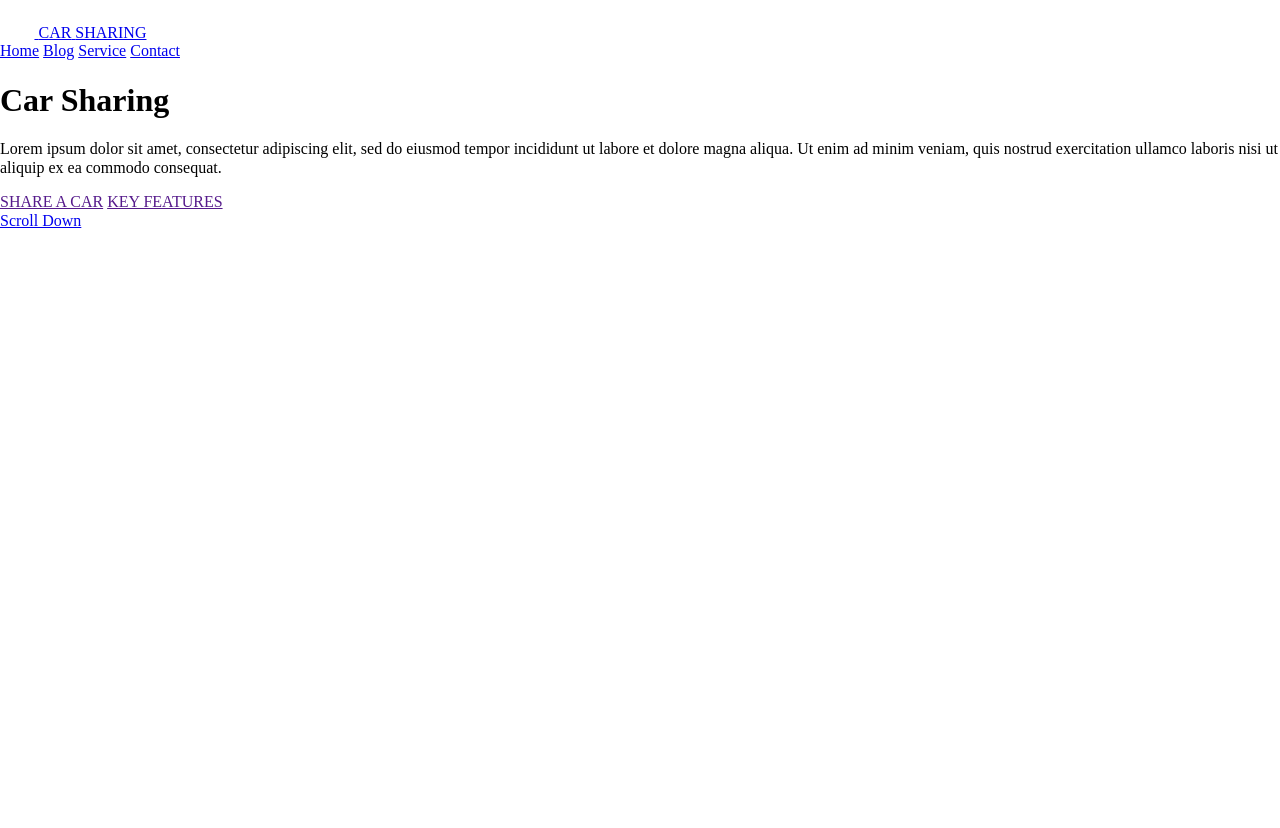
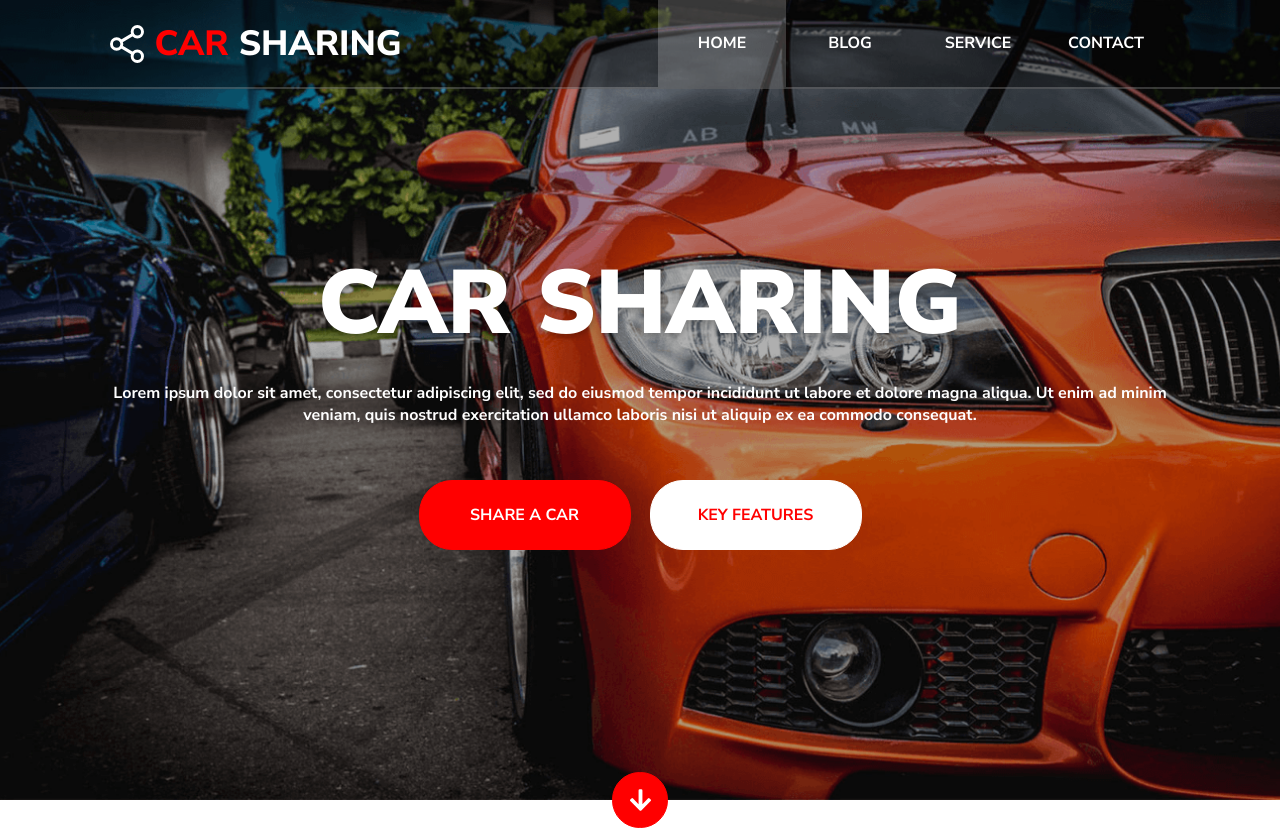
Before and after one commit to kjacyno/car_sharing, a plain HTML site: page index.html in a window 1280 px wide. Before the commit the page ends 800 px from the top, so only its background shows below. Drawn offline with Linux system fonts and the light colour scheme.

Commit message:
intro page without pixel perfect

```diff
--- a/index.html
+++ b/index.html
@@ -9,13 +9,14 @@
 
     <link rel="preconnect" href="https://fonts.googleapis.com">
     <link rel="preconnect" href="https://fonts.gstatic.com" crossorigin>
-    <link href="https://fonts.googleapis.com/css2?family=Nunito+Sans:wght@300;400;700;800&family=Open+Sans:wght@300;400&display=swap" rel="stylesheet">
+    <link href="https://fonts.googleapis.com/css2?family=Nunito+Sans:wght@300;400;700;800;900&family=Open+Sans:wght@300;400&display=swap" rel="stylesheet">
 
     <link rel="stylesheet" href="./src/css/normalize.css">
     <link rel="stylesheet" href="./src/css/app.css">
 </head>
 <body>
-<div class="box intro" "id="intro">
+<div class="box intro" id="intro">
+    <div class="intro__mask">
         <header class="header">
             <div class="header__wrapper">
                 <a href="/" class="logo">
@@ -30,14 +31,22 @@
                     <a href="#contact" class="mainMenu__item">Contact</a>
                 </nav>
             </div>
+
         </header>
         <section class="box__wrapper hero">
             <h1 class="hero__hdl">Car Sharing</h1>
-        <p class="hero__lead">Lorem ipsum dolor sit amet, consectetur adipiscing elit, sed do eiusmod tempor incididunt ut labore et dolore magna aliqua. Ut enim ad minim veniam, quis nostrud exercitation ullamco laboris nisi ut aliquip ex ea commodo consequat.</p>
+            <p class="hero__lead">Lorem ipsum dolor sit amet, consectetur adipiscing elit, sed do eiusmod tempor
+                incididunt ut
+                labore et dolore magna aliqua. Ut enim ad minim veniam, quis nostrud exercitation ullamco laboris nisi
+                ut
+                aliquip ex ea commodo consequat.</p>
             <div class="hero__box">
                 <a href="" class="hero__link btn btn-lg btn-primary">SHARE A CAR</a>
-            <a href="" class="hero__link btn btn-lg btn-primary">KEY FEATURES</a>
+                <a href="" class="hero__link btn btn-lg btn-secondary">KEY FEATURES</a>
             </div>
         </section>
         <a href="#blog" class="intro_scroll btn btn-primary btn-icon">Scroll Down</a>
     </div>
+</div>
+</body>
+</html>
--- a/src/css/app.css
+++ b/src/css/app.css
@@ -1,72 +1,208 @@
+:root {
+    --primary-color: rgba(255, 0, 0);
+    --secondary-color: rgba(255, 255, 255);
+    --max-width: 68.125rem;
+}
+
+html, body {
+    font-size: 16px;
+}
 
 .box {
 }
 
 .box .box__wrapper {
+    max-width: var(--max-width);
+    margin-inline: auto;
+    padding-inline: 0.9375rem;
 }
 
 .btn {
+    font-family: 'Nunito Sans', sans-serif;
+    font-weight: 700;
+    text-align: center;
+    transition: all 400ms;
+    border-width: 0.0625rem;
+    border-style: solid;
+    text-decoration: none;
+    font-size: 1rem;
+
 }
 
 .btn-lg {
+    border-radius: 2.0625rem;
+    width: 100%;
+    max-width: 13.125rem;
+    height: 100%;
+    max-height: 4.0625rem;
 }
 
 .btn-icon {
+    border-radius: 1.71875rem;
+    width: 100%;
+    max-width: 3.375rem;
+    height: 100%;
+    max-height: 3.375rem;
+}
+
+.btn-icon::after {
+    content: '';
+    position: absolute;
+    top: 0;
+    left: 0;
+    display: block;
+    height: 100%;
+    width: 100%;
+    max-width: 3.375rem;
+    max-height: 3.375rem;
+    background-image: url("../images/icon_arrow.svg");
+    background-position: center;
+    background-size: 21px 22px;
+    background-repeat: no-repeat;
+
 }
 
 .btn-primary {
+    background-color: var(--primary-color);
+    color: var(--secondary-color);
+    border-color: var(--primary-color);
 }
 
 .btn-secondary {
+    background-color: var(--secondary-color);
+    color: var(--primary-color);
+    border-color: var(--secondary-color);
 }
 
 .btn-outline {
 }
 
 .intro {
+    width: 100%;
+    min-height: 100vh;
+    background-image: url("../images/hero_bg.png");
+    background-size: cover;
+    background-position: center;
+
+}
+
+.intro .intro__mask {
+    background-color: rgba(0, 0, 0, .3);
+    width: 100%;
+    min-height: 100vh;
+    position: relative;
 }
 
 .intro .intro_scroll {
+    position: absolute;
+    bottom: 0;
+    overflow: hidden;
+    text-indent: -999px;
+    left: 50%;
+    transform: translate(-50%, 50%);
 }
 
 .header {
+    background-color: rgba(0, 0, 0, .4);
+    border-bottom: 2px solid rgba(255, 255, 255, .2);
 }
 
 .header .header__wrapper {
+    width: 100%;
+    max-width: var(--max-width);
+    padding-inline: 15px;
+    margin-inline: auto;
+    display: flex;
+    justify-content: space-between;
+    align-items: center;
+    box-sizing: border-box;
 }
 
 .logo {
-}
-
-.logo .logo__img {
-}
-
-.logo .logo__text {
+    padding-top: 20px;
+    padding-bottom: 20px;
+    display: flex;
+    align-items: center;
+    gap: 0.625rem;
+    text-decoration: none;
+    color: var(--secondary-color);
+    font-family: 'Nunito Sans', sans-serif;
+    font-weight: 800;
+    text-transform: uppercase;
+    font-size: 2.1875rem;
+    line-height: 1.3;
 }
 
 .logo .logo__text.logo_text--primary {
+    color: var(--primary-color);
 }
 
 .mainMenu {
+    display: flex;
+    width: 100%;
+    max-width: 32rem;
+    justify-content: space-between;
 }
 
 .mainMenu .mainMenu__item {
+    font-family: "Nunito Sans", sans-serif;
+    font-weight: 700;
+    text-decoration: none;
+    text-transform: uppercase;
+    color: var(--secondary-color);
+    font-size: 1rem;
+    width: 100%;
+    max-width: 8rem;
+    display: inline-block;
+    text-align: center;
+    padding-top: 2.15rem;
+    padding-bottom: 2.15rem;
 }
 
-.mainMenu .mainMenu__item.mainMenu__item--active {
+.mainMenu .mainMenu__item.mainMenu__item--active,
+.mainMenu .mainMenu__item:hover {
+    background-color: rgba(255, 255, 255, .2);
 }
 
 .hero {
+    color: var(--secondary-color);
+    font-family: 'Nunito Sans', sans-serif;
+    min-height: calc(100vh - 5.625rem);
+    position: relative;
+    top: -2.8125rem;
+    display: flex;
+    flex-direction: column;
+    justify-content: center;
+    align-items: center;
 }
 
 .hero .hero__hdl {
+    font-weight: 900;
+    text-transform: uppercase;
+    text-align: center;
+    font-size: 5.625rem;
+    text-shadow: 0 3px 6px rgba(0, 0, 0, 0.25);
+    margin: 0 0 0.625rem 0;
 }
 
 .hero .hero__lead {
+    font-weight: 700;
+    font-size: 1rem;
+    line-height: 1.375rem;
+    text-align: center;
+    margin-bottom: 3.375rem;
 }
 
 .hero .hero__box {
+    display: flex;
+    justify-content: center;
+    max-height: 4.125rem;
+    width: 100%;
 }
 
 .hero .hero__link {
+    display: inline-block;
+    padding-bottom: 1.5625rem;
+    padding-top: 1.5625rem;
+    margin-inline: 0.59375rem;
 }
```
Also changed, not shown: src/images/icon_arrow.svg (added). Lines whose indentation alone changed are shown as unchanged.
